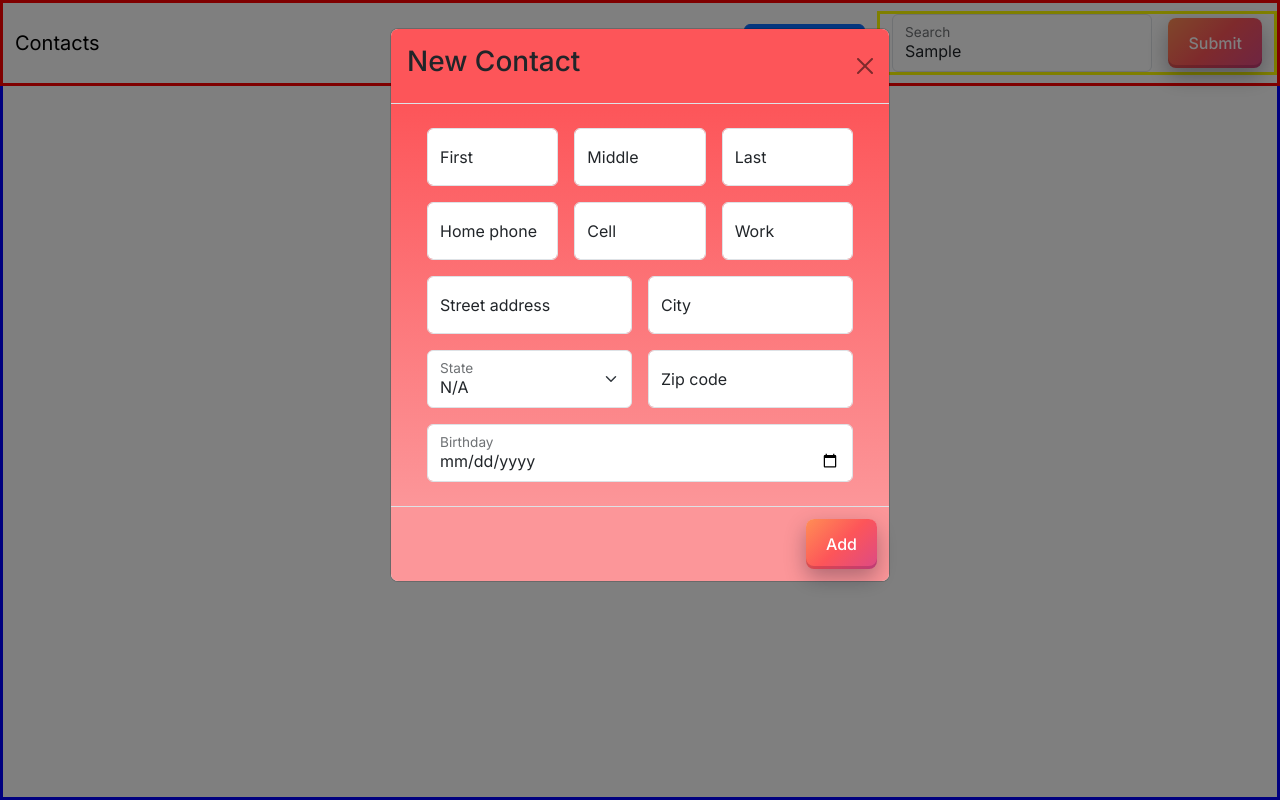
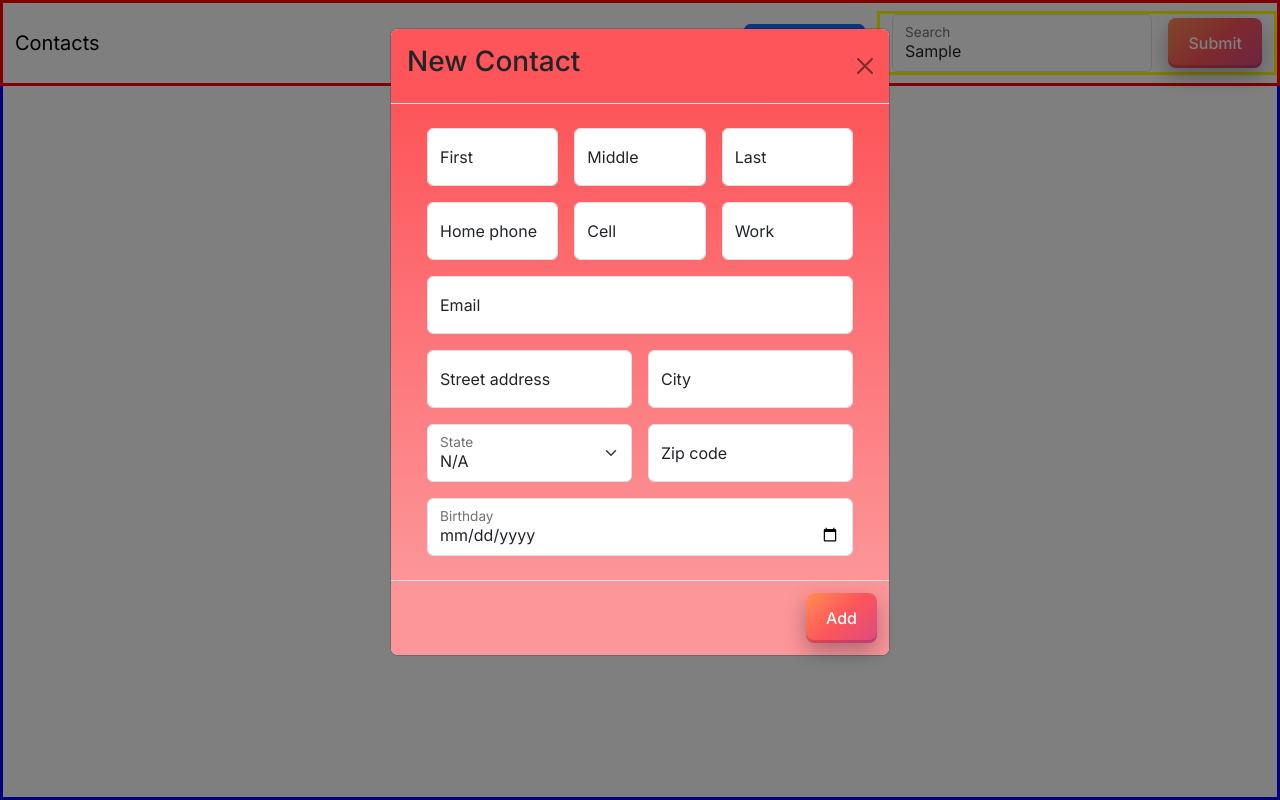
Before and after one commit to BenjaminBrandon/Contacts_app, a Next.js app: page / in a window 1280 px wide. Both pictures are taken after typing "Sample" into the empty fields and a click on the button "Add Contact". Built offline with nearby package versions, Linux system fonts and the light colour scheme.

Commit message:
added email form to add contact

```diff
--- a/src/app/Contacts/AddContact/AddContact.tsx
+++ b/src/app/Contacts/AddContact/AddContact.tsx
@@ -101,6 +101,20 @@ export const AddContact = () => {
                 type="text"
                 name="workPhone"
                 placeholder="Work phone"
+              />
+            </FloatingLabel>
+          </Col>
+        </Row>
+        <Row className="g-3 p-2 md-3">
+          <Col>
+            <FloatingLabel
+              controlId="floatingSearch"
+              label="Email"
+            >
+              <Form.Control
+                type="text"
+                name="email"
+                placeholder="Email"
               />
             </FloatingLabel>
           </Col>
```
